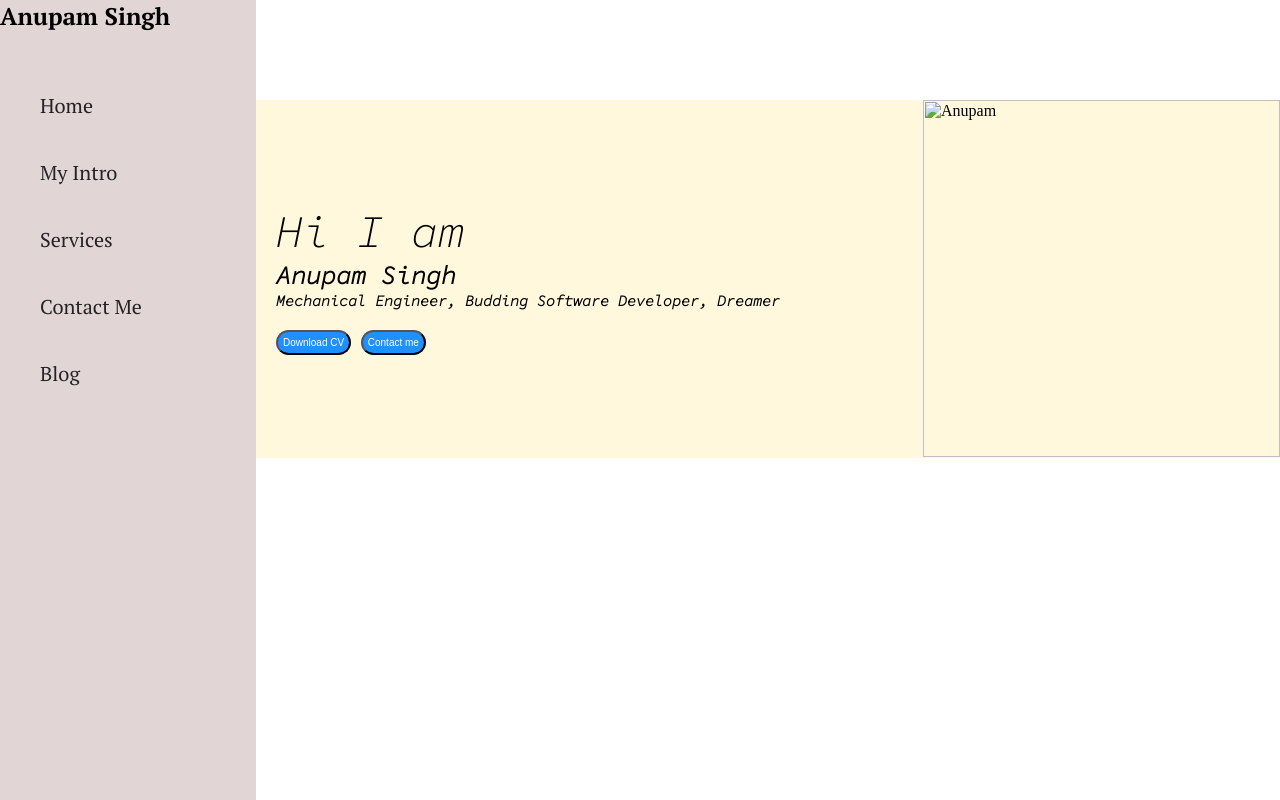
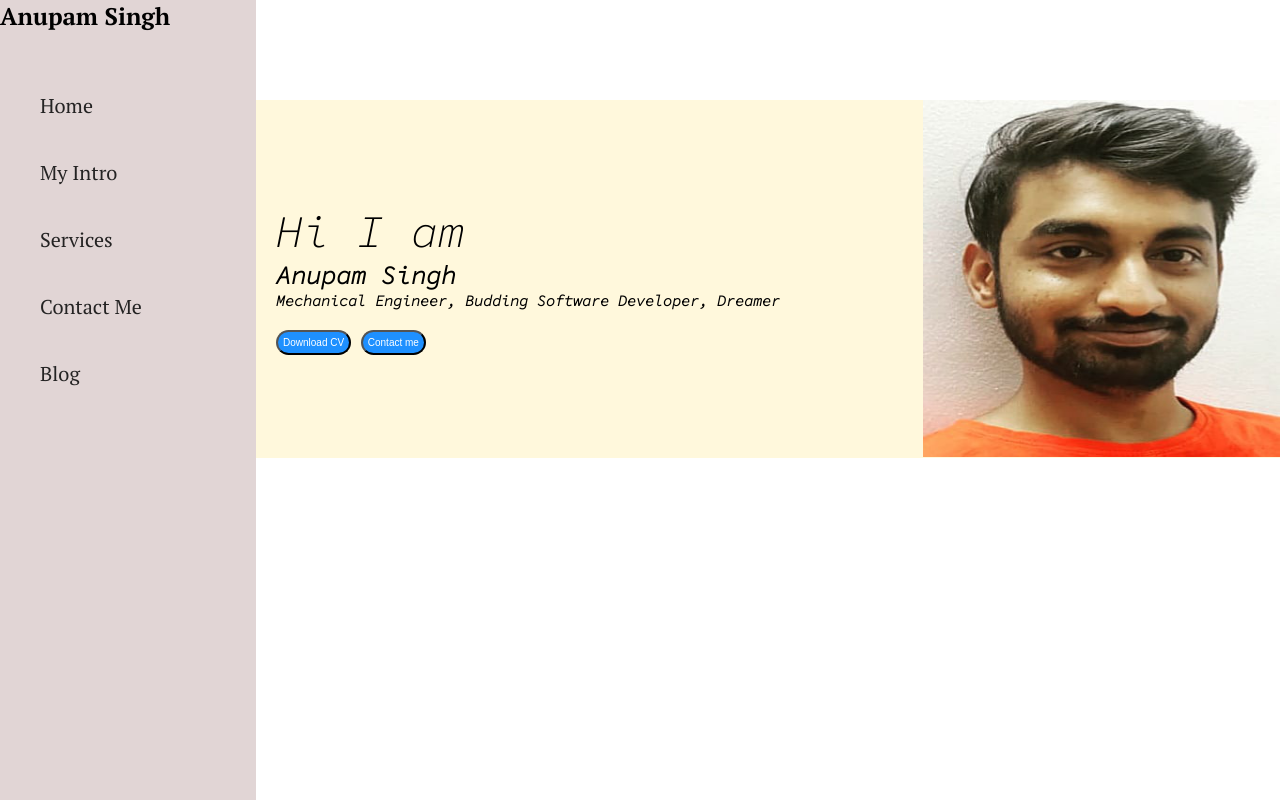
Before and after one commit to Anupam79/portfolioProject, a plain HTML site: page index.html in a window 1280 px wide. Drawn offline with Linux system fonts and the light colour scheme; the site is published under a folder, as on GitHub Pages, so addresses that start at the root find nothing; a web font is replaced by a local one.

Commit message:
Update index.html

```diff
--- a/index.html
+++ b/index.html
@@ -32,7 +32,7 @@
                     <a href="Contact.html"><button>Contact me</button></a>
                 </Div>
             </div>
-        <div class="myPic"><img src="/myPic/pic.png" alt="Anupam"></div>
+        <div class="myPic"><img src="myPic/pic.png" alt="Anupam"></div>
         </div>
    </div>
 
```
